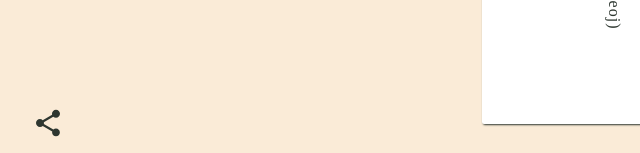
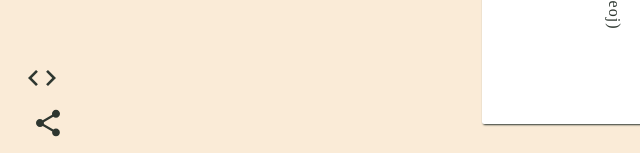
Before and after one commit to plageoj/plageoj, a website: page src/index.html in a window 1280 px wide. Shown: the part 644-797 px from the top of the page, 0-640 px from the left. Drawn offline with nearby package versions, Linux system fonts and the light colour scheme.

Commit message:
Add link to code

```diff
--- a/src/index.html
+++ b/src/index.html
@@ -21,6 +21,11 @@
 
     <aside>
       <ul>
+        <li>
+          <a href="https://github.com/plageoj/plageoj/blob/master/songs.txt" target="_blank">
+            <ion-icon name="code"></ion-icon>
+          </a>
+        </li>
         <li>
           <button onclick="navigator.share({url: location.href, title: 'plageoj'})">
             <ion-icon name="share"></ion-icon>
```
